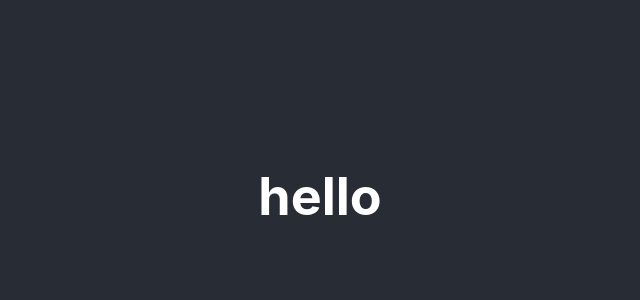
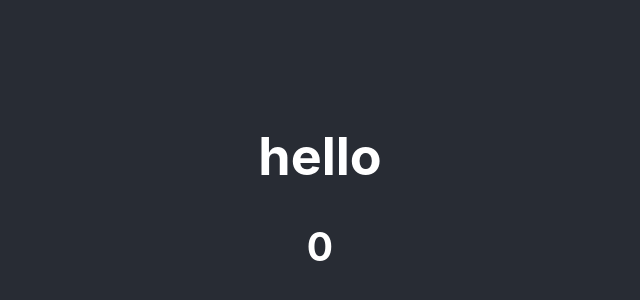
Before and after one commit to shumatsumoto/ts-lessons, a React (Create React App) app: page / in a window 1280 px wide. Shown: the part 204-504 px from the top of the page, without its empty margins (320-960 px from the left). Built offline with nearby package versions, Linux system fonts and the light colour scheme.

Commit message:
17. React Hooks useState

```diff
--- a/src/TestComponent.tsx
+++ b/src/TestComponent.tsx
@@ -1,15 +1,23 @@
-import React from 'react'
+import React, { useState } from "react";
 
 interface Props {
-  text: string
+  text: string;
+}
+
+interface UserData {
+  id: number;
+  name: string;
 }
 
 const TestComponent: React.FC<Props> = (props) => {
+  const [count, setCount] = useState<number | null>(0);
+  const [user, setUser] = useState<UserData>({ id: 1, name: "shu" });
   return (
     <div>
       <h1>{props.text}</h1>
+      <h2>{count}</h2>
     </div>
-  )
-}
+  );
+};
 
-export default TestComponent
+export default TestComponent;
```
